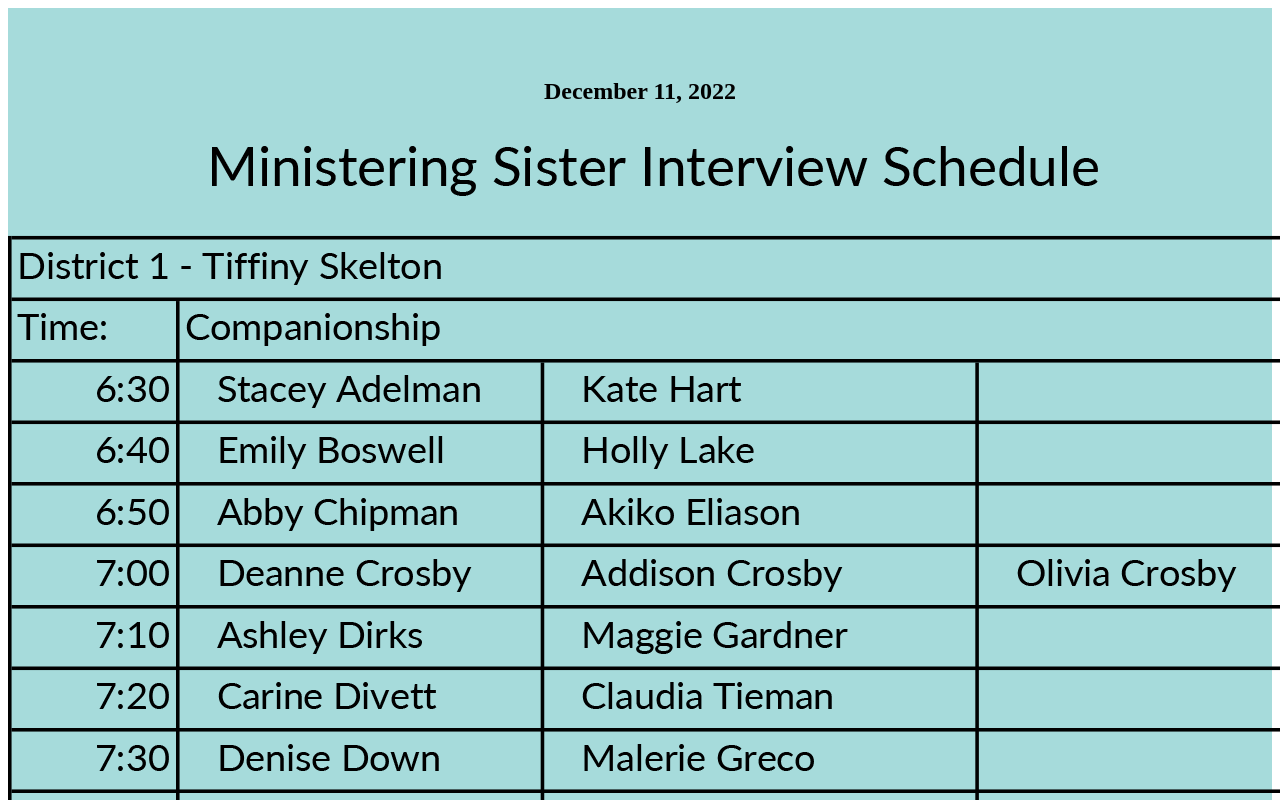
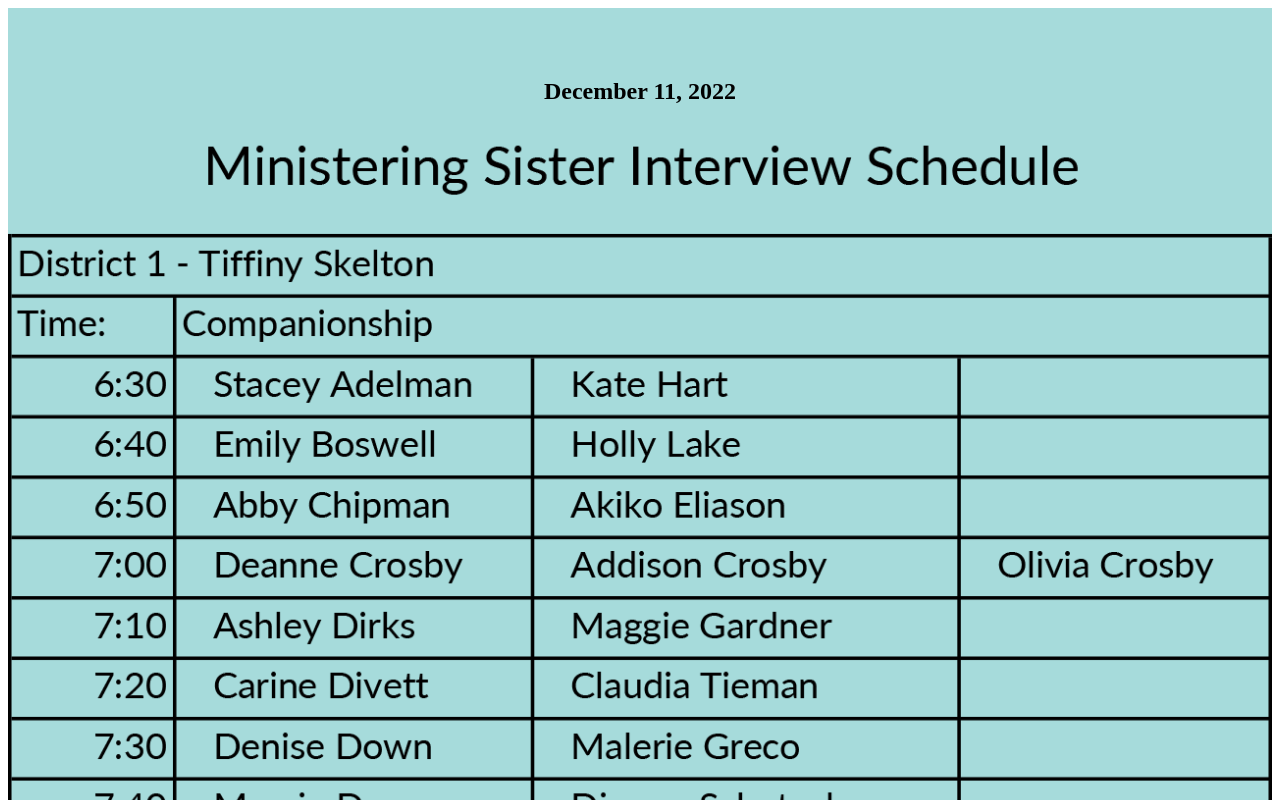
Before and after one commit to shannonfeist/rs-ministering, a plain HTML site: page index.html in a window 1280 px wide. Shown: the top 800 px of the page. Drawn offline with Linux system fonts and the light colour scheme.

Commit message:
adjusted width

```diff
--- a/styles/style.css
+++ b/styles/style.css
@@ -1,6 +1,7 @@
-/* resubmitting */
+
 
 .body {
+    max-width: 1600px;
     box-sizing: border-box;
     max-width: 1600px;
 }
@@ -13,6 +14,7 @@
     width: 100%;
     color: rgb(11, 11, 26);
 }
-.schedule {
+.schedule img{
+    max-width: 1600px;
     width: 100%;
 }
```
Also changed, not shown: index.html (+1 -1 lines).
